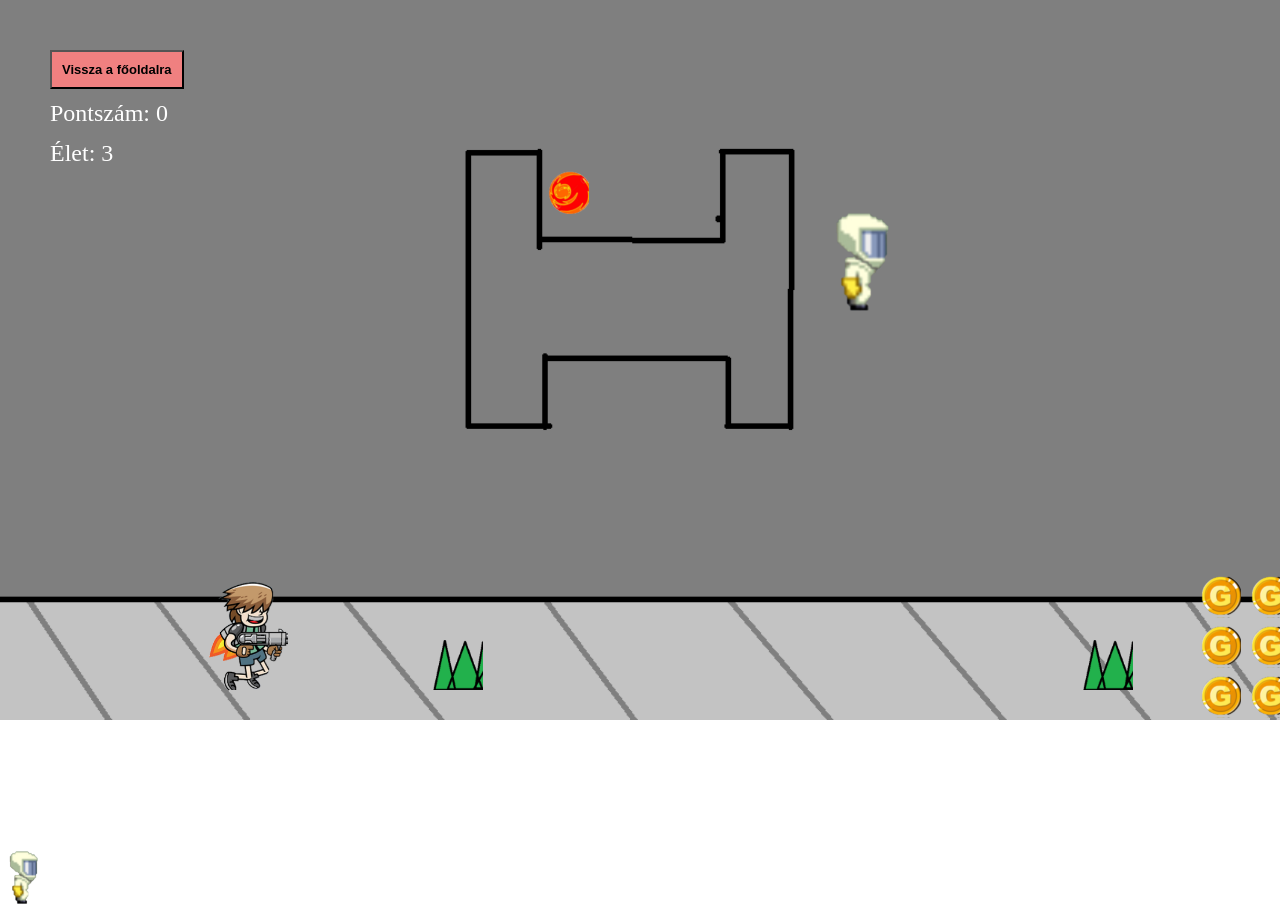
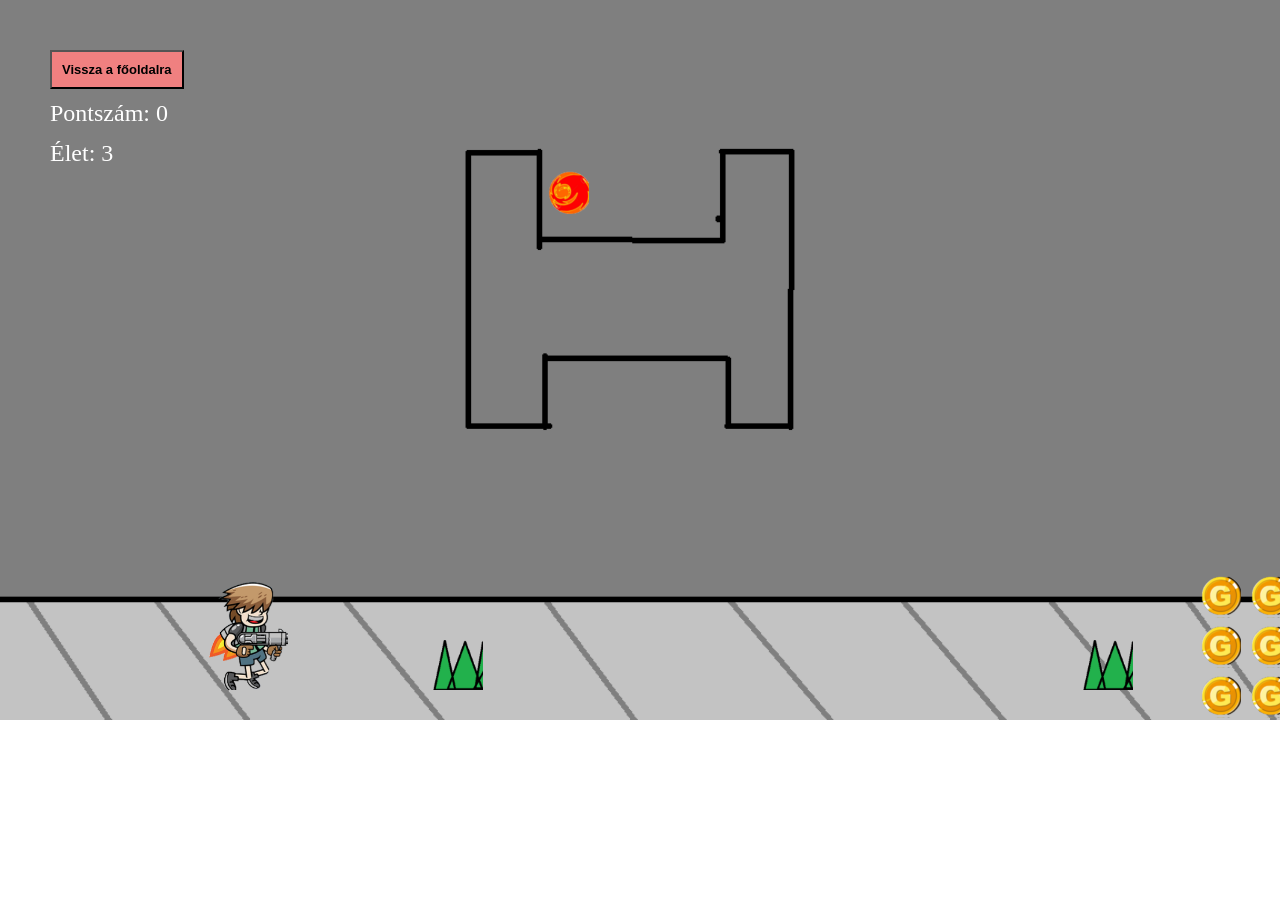
Before and after one commit to holbok-peter/WEB_PROJEKT2, a plain HTML site: page jatek.html in a window 1280 px wide. Shown: the top 908 px of the page. After the commit the page ends 858 px from the top, so only its background shows below. Drawn offline with Linux system fonts and the light colour scheme.

Commit message:
tudosdisplaynone

```diff
--- a/jatek.css
+++ b/jatek.css
@@ -19,12 +19,7 @@ body {
 }
 
 .tudos {
-  position: absolute;
-  background-image: url("képek/tudos.png");
-  width: 35px;
-  height: 58px;
-  background-repeat: no-repeat;
-  background-size: 30px;
+ display: none;
 }
 
 .item {
@@ -94,8 +89,7 @@ body {
 }
 
 #tudos_mozgas {
-  position: absolute;
-  bottom: 5px;
+  display: none;
 }
 
 @keyframes pulse {
--- a/script.js
+++ b/script.js
@@ -1,5 +1,5 @@
 let karakter = document.querySelector(".karakter");
-let karakterPosition = 400;
+let karakterPosition = 160;
 let maxMagassag = 934;
 let repülésiSebesség = 0;
 let coinShowerActive = false;
--- a/upgrade.js
+++ b/upgrade.js
@@ -17,7 +17,7 @@ if (finalScore >= 20 && fejl1.addEventListener("click")) {
   }
 }
 
-upgradeFeature1();
+
 
 function upgradeFeature2() {
   alert("Feature 2 Upgraded!");
```
